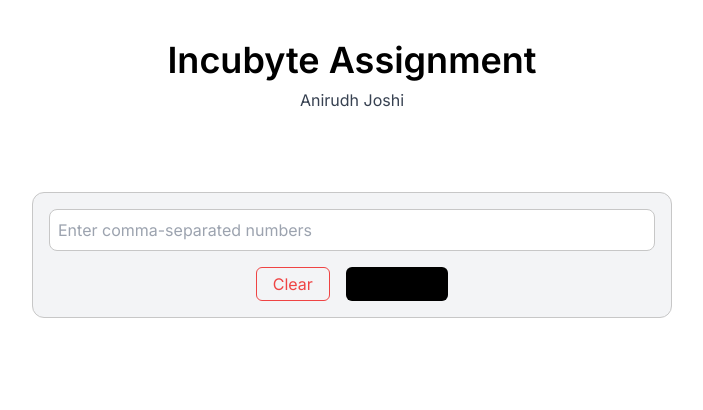
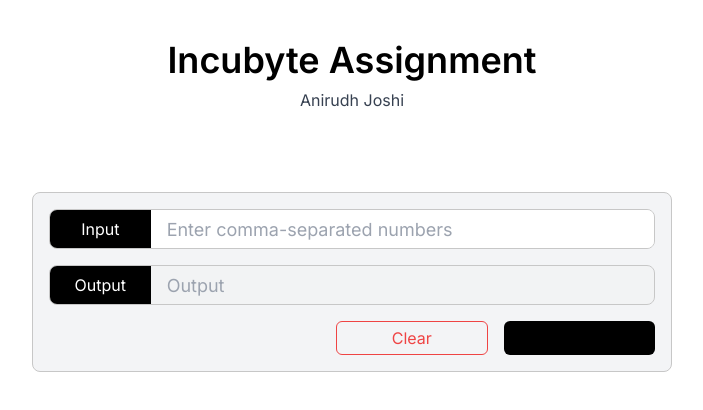
Before and after one commit to anirudhj2000/incubyte_assignment, a Next.js app: page / in a window 1280 px wide. Shown: the top 410 px of the page, without its empty margins (288-991 px from the left). Built offline with nearby package versions, Linux system fonts and the light colour scheme.

Commit message:
home page changes

```diff
--- a/app/page.tsx
+++ b/app/page.tsx
@@ -1,62 +1,8 @@
-"use client";
 import Image from "next/image";
 import React, { useState, useEffect } from "react";
-
-function add(numbers: string): number {
-  if (numbers === "") return 0;
-
-  let delimiter = /,|\n/;
-  let numberString = numbers;
-
-  if (numbers.startsWith("//")) {
-    const delimiterEndIndex = numbers.split("//")[1].indexOf("\\");
-    delimiter = new RegExp(numbers.substring(2, delimiterEndIndex + 2));
-    delimiter = new RegExp(delimiter.source + "|\n");
-    numberString = numbers.substring(delimiterEndIndex + 4);
-
-    console.log("delimiter", delimiter, delimiterEndIndex);
-  }
-
-  const numArray = numberString.split(delimiter);
-  console.log("numberString", numberString, numArray);
-
-  const negativeNumbers: number[] = [];
-  const result = numArray.reduce((sum, current) => {
-    const num = parseInt(current.trim(), 10);
-
-    if (isNaN(num)) return sum;
-
-    if (num < 0) negativeNumbers.push(num);
-
-    return sum + num;
-  }, 0);
-
-  if (negativeNumbers.length > 0) {
-    throw new Error(
-      `negative numbers not allowed: ${negativeNumbers.join(", ")}`
-    );
-  }
-
-  return result;
-}
+import TDDKataCalculator from "@/components/TDDKataCalculator";
 
 export default function Home() {
-  const [input, setInput] = useState("");
-  const [result, setResult] = useState<number | string | null>(null);
-  const [error, setError] = useState<string | null>(null);
-
-  const handleSubmit = (e: React.FormEvent) => {
-    e.preventDefault();
-    try {
-      const sum = add(input);
-      setResult(sum);
-      setError(null); // Reset error if input is correct
-    } catch (err: any) {
-      setError(err.message);
-      setResult(null); // Reset result if there is an error
-    }
-  };
-
   return (
     <main className="flex min-h-screen flex-col items-center justify-between bg-white py-[5vh]">
       <div className=" flex flex-col items-center w-full">
@@ -65,35 +11,8 @@
         </h1>
         <p className=" text-base mt-2 text-gray-700">Anirudh Joshi</p>
 
-        <div className=" flex flex-col w-11/12 lg:w-6/12 bg-gray-100 p-4 border-[0.5px] border-[#c7c7c7] mt-[10vh] rounded-xl">
-          <form onSubmit={handleSubmit} className="flex flex-col items-center">
-            <input
-              type="text"
-              placeholder="Enter comma-separated numbers"
-              value={input}
-              onChange={(e) => setInput(e.target.value)}
-              className="w-full p-2 border-[0.5px] border-[#c7c7c7] rounded-lg mb-4 text-black"
-            />
-            <div className=" flex flex-row justify-center gap-x-4">
-              <button
-                type="button"
-                onClick={() => {
-                  setInput("");
-                  setResult(null);
-                }}
-                className="border-[1px] border-red-500 text-red-500 px-4 py-1 rounded-md"
-              >
-                Clear
-              </button>
-              <button type="submit" className="bg-black px-4 py-1 rounded-md">
-                Calculate
-              </button>
-            </div>
-          </form>
-          {result !== null && (
-            <h2 className=" text-black text-base">Result: {result}</h2>
-          )}
-          {error && <p className=" text-base text-red-400">Error: {error}</p>}
+        <div className=" flex flex-col items-center w-11/12 lg:w-1/2 mt-[10vh] ">
+          <TDDKataCalculator />
         </div>
       </div>
     </main>
```
